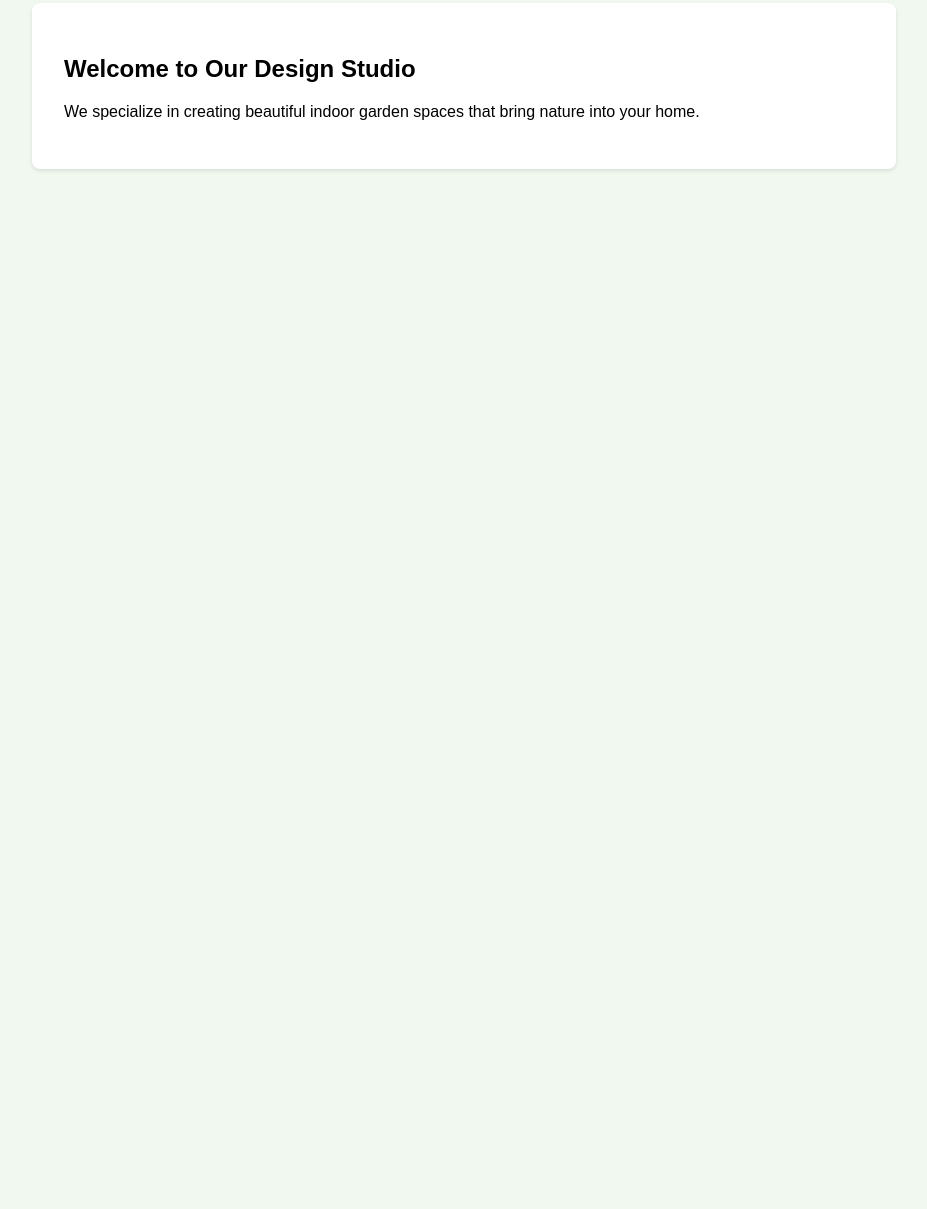
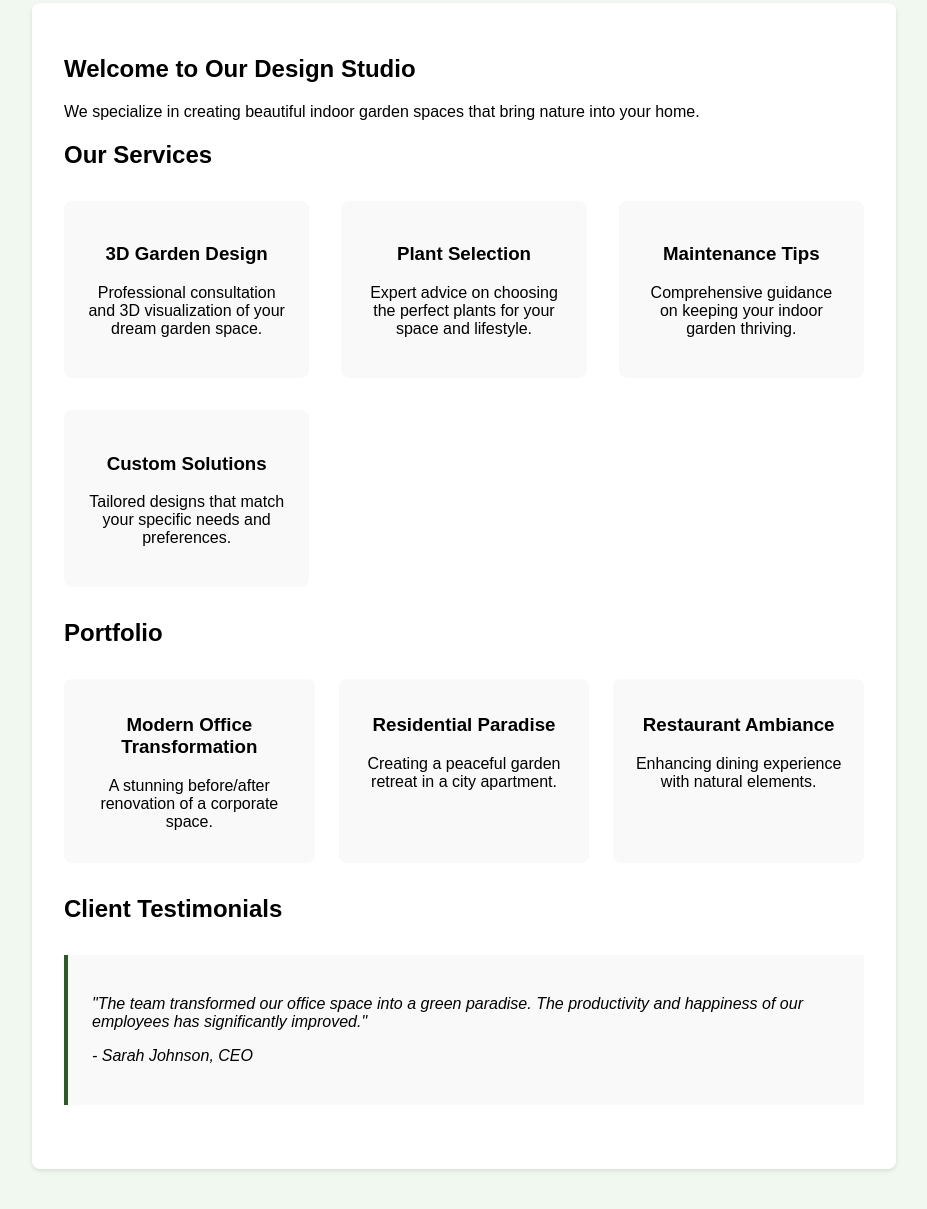
Before and after one commit to danphamx/ai-agent-built-3d-garden-interior-design-website, a plain HTML site: page index.html in a window 1280 px wide. Shown: the part 227-1436 px from the top of the page, without its empty margins (176-1103 px from the left). Before the commit the page ends 800 px from the top, so only its background shows below. Drawn offline with Linux system fonts and the light colour scheme.

Commit message:
Add services section and portfolio gallery

```diff
--- a/index.html
+++ b/index.html
@@ -28,6 +28,42 @@
             border-radius: 8px;
             box-shadow: 0 2px 4px rgba(0,0,0,0.1);
         }
+
+        .services {
+            display: grid;
+            grid-template-columns: repeat(auto-fit, minmax(200px, 1fr));
+            gap: 2rem;
+            margin: 2rem 0;
+        }
+
+        .service-card {
+            padding: 1.5rem;
+            background-color: #f9f9f9;
+            border-radius: 8px;
+            text-align: center;
+        }
+
+        .portfolio {
+            display: grid;
+            grid-template-columns: repeat(auto-fit, minmax(250px, 1fr));
+            gap: 1.5rem;
+            margin: 2rem 0;
+        }
+
+        .portfolio-item {
+            background-color: #f9f9f9;
+            padding: 1rem;
+            border-radius: 8px;
+            text-align: center;
+        }
+
+        .testimonial {
+            font-style: italic;
+            margin: 2rem 0;
+            padding: 1.5rem;
+            background-color: #f9f9f9;
+            border-left: 4px solid #2d5a27;
+        }
     </style>
 </head>
 <body>
@@ -38,6 +74,48 @@
     <main>
         <h2>Welcome to Our Design Studio</h2>
         <p>We specialize in creating beautiful indoor garden spaces that bring nature into your home.</p>
+
+        <h2>Our Services</h2>
+        <div class="services">
+            <div class="service-card">
+                <h3>3D Garden Design</h3>
+                <p>Professional consultation and 3D visualization of your dream garden space.</p>
+            </div>
+            <div class="service-card">
+                <h3>Plant Selection</h3>
+                <p>Expert advice on choosing the perfect plants for your space and lifestyle.</p>
+            </div>
+            <div class="service-card">
+                <h3>Maintenance Tips</h3>
+                <p>Comprehensive guidance on keeping your indoor garden thriving.</p>
+            </div>
+            <div class="service-card">
+                <h3>Custom Solutions</h3>
+                <p>Tailored designs that match your specific needs and preferences.</p>
+            </div>
+        </div>
+
+        <h2>Portfolio</h2>
+        <div class="portfolio">
+            <div class="portfolio-item">
+                <h3>Modern Office Transformation</h3>
+                <p>A stunning before/after renovation of a corporate space.</p>
+            </div>
+            <div class="portfolio-item">
+                <h3>Residential Paradise</h3>
+                <p>Creating a peaceful garden retreat in a city apartment.</p>
+            </div>
+            <div class="portfolio-item">
+                <h3>Restaurant Ambiance</h3>
+                <p>Enhancing dining experience with natural elements.</p>
+            </div>
+        </div>
+
+        <h2>Client Testimonials</h2>
+        <div class="testimonial">
+            <p>"The team transformed our office space into a green paradise. The productivity and happiness of our employees has significantly improved."</p>
+            <p>- Sarah Johnson, CEO</p>
+        </div>
     </main>
 </body>
 </html>
```
